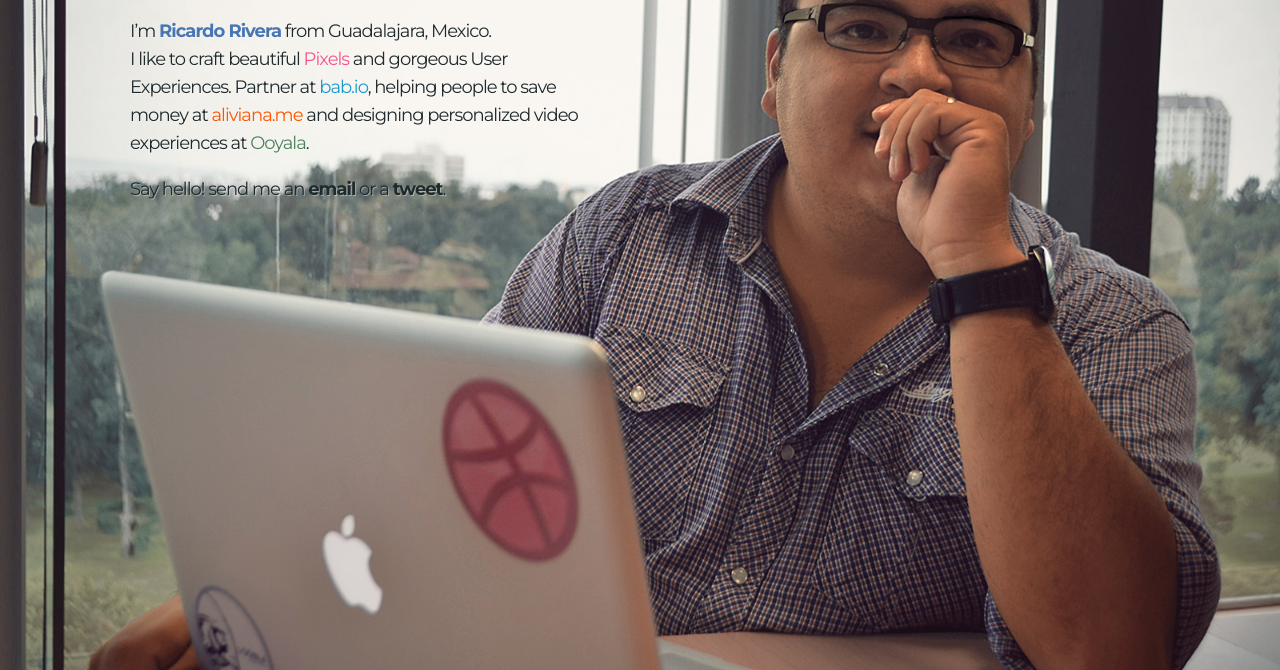
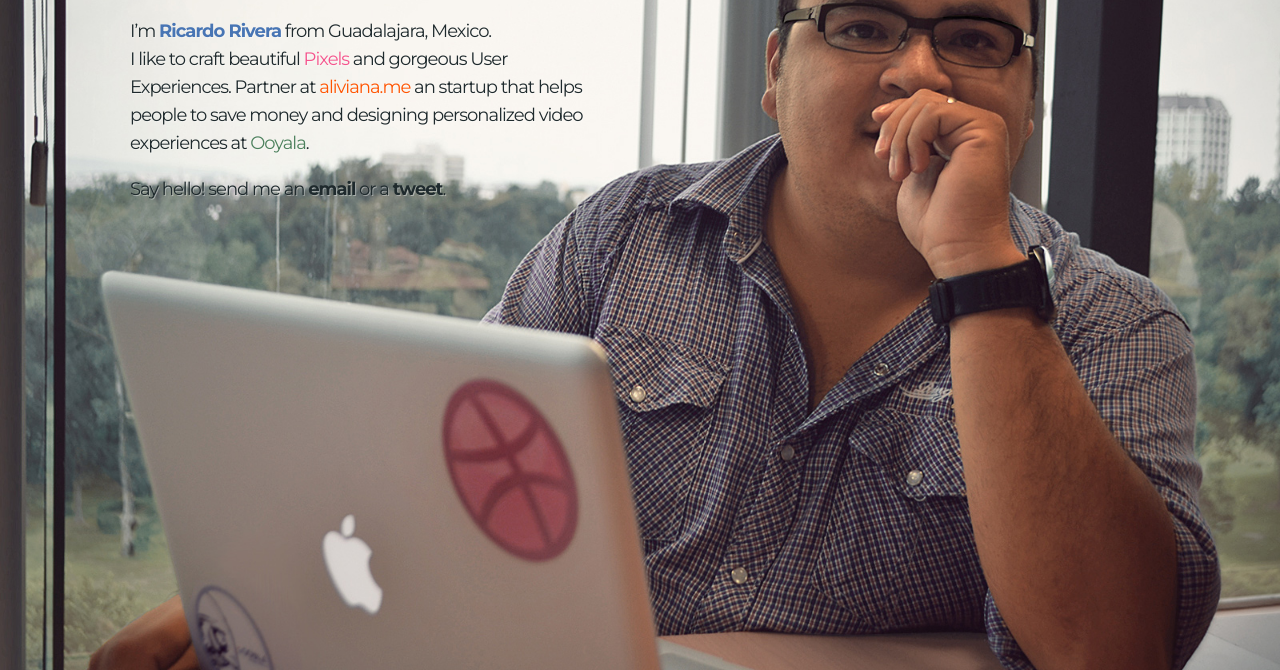
Before and after one commit to rriveraa/rriveraa.github.com, a plain HTML site: page index.html in a window 1280 px wide. Shown: the part 130-800 px from the top of the page. Drawn offline with nearby package versions, Linux system fonts and the light colour scheme.

Commit message:
Updated path and wording

```diff
--- a/index.html
+++ b/index.html
@@ -20,7 +20,7 @@
 			<img src="/img/richrd.jpg" alt="richrd" />
 			<h1>Hey richrd!</h1>
 			<p>I’m <a class="name" href="http://www.linkedin.com/in/ricardoriveraayala" target="_blank">Ricardo Rivera</a> from Guadalajara, Mexico.<br />
-			   I like to craft beautiful <a class="dribbble" href="http://dribbble.com/rriveraa" target="_blank">Pixels</a> and gorgeous User Experiences. Partner at <a class="babio" href="http://bab.io" target="_blank">bab.io</a>, helping people to save money at <a class="alivianame" href="http://aliviana.me" target="_blank">aliviana.me</a> and designing personalized
+			   I like to craft beautiful <a class="dribbble" href="http://folio.richrd.com" target="_blank">Pixels</a> and gorgeous User Experiences. Partner at <a class="alivianame" href="http://aliviana.me" target="_blank">aliviana.me</a> an startup that helps people to save money and designing personalized
 			   video experiences at <a class="ooyala" href="http://ooyala.com" target="_blank">Ooyala</a>.</p>
 			<p>Say hello! send me an <a class="email" href="mailto:hello@richrd.com">email</a> or a <a class="tweet" href="https://twitter.com/rriveraa">tweet</a>.</p>
 		</div>
```
